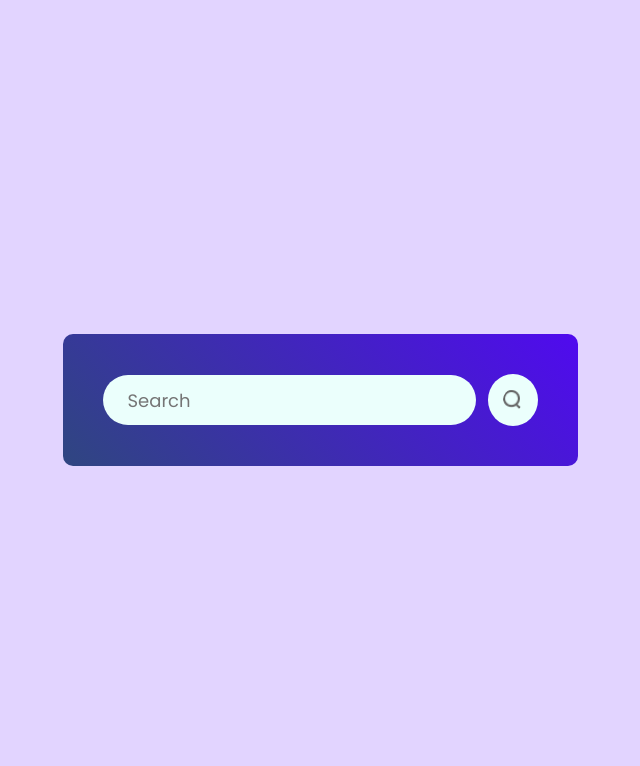
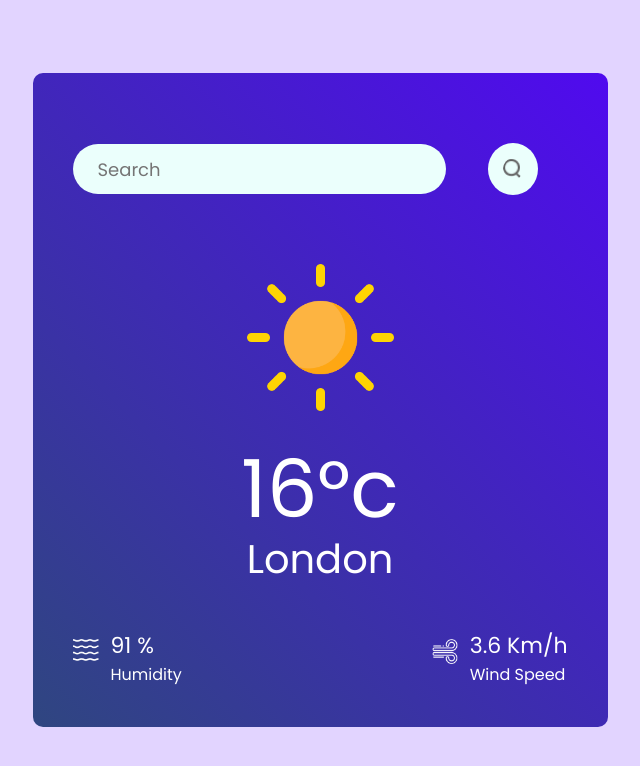
Before and after one commit to raidha12/weather-app, a React (Vite) app: page / in a window 1280 px wide. Shown: the top 766 px of the page, without its empty margins (320-960 px from the left). Built offline with nearby package versions, Linux system fonts and the light colour scheme.

Commit message:
Weather App UI

```diff
--- a/src/components/Weather.css
+++ b/src/components/Weather.css
@@ -1,4 +1,4 @@
-.weather{
+.weather {
     place-self: center;
     padding: 40px;
     border-radius: 10px;
@@ -7,12 +7,14 @@
     flex-direction: column;
     align-items: center;
 }
-.search-bar{
+
+.search-bar {
     display: flex;
     align-items: center;
     gap: 12px;
 }
-.search-bar input{
+
+.search-bar input {
     height: 50px;
     border: none;
     outline: none;
@@ -22,10 +24,52 @@
     background: #ebfffc;
     font-size: 18px;
 }
-.search-bar img{
+
+.search-bar img {
     width: 50px;
     padding: 15px;
     border-radius: 50%;
     background: #ebfffc;
     cursor: pointer;
 }
+
+.weather-icon {
+    width: 150px;
+    margin: 30px;
+}
+
+.temperature {
+    color: #fff;
+    font-size: 80px;
+    line-height: 1;
+}
+
+.location {
+    color: #fff;
+    font-size: 40px;
+}
+
+.weather-data {
+    width: 100%;
+    margin-top: 40px;
+    color: #fff;
+    display: flex;
+    justify-content: space-between;
+}
+
+.weather-data .col {
+    display: flex;
+    align-items: flex-start;
+    gap: 12px;
+    font-size: 22px;
+}
+
+.weather-data .col span {
+    display: block;
+    font-size: 16px;
+}
+
+.weather-data .col img {
+    width: 26px;
+    margin-top: 10px;
+}
--- a/src/components/Weather.jsx
+++ b/src/components/Weather.jsx
@@ -1,13 +1,39 @@
 import React from 'react'
 import './Weather.css'
 import search_icon from '../assets/search.png'
+import clear_icon from '../assets/clear.png'
+import cloud_icon from '../assets/cloud.png'
+import drizzle_icon from '../assets/drizzle.png'
+import rain_icon from '../assets/rain.png'
+import snow_icon from '../assets/snow.png'
+import wind_icon from '../assets/wind.png'
+import humidity_icon from '../assets/humidity.png'
 
 const Weather = () => {
     return (
         <div className='weather'>
             <div className='search-bar'>
                 <input type="text" placeholder='Search' />
-                <img src={search_icon} alt="" />
+                <img src={search_icon} alt="" className='weather-icon' />
+            </div>
+            <img src={clear_icon} alt="" />
+            <p className='temperature'>16°c</p>
+            <p className='location'>London</p>
+            <div className='weather-data'>
+                <div className='col'>
+                    <img src={humidity_icon} alt="" />
+                    <div>
+                        <p>91 %</p>
+                        <span>Humidity</span>
+                    </div>
+                </div>
+                <div className='col'>
+                    <img src={wind_icon} alt="" />
+                    <div>
+                        <p>3.6 Km/h</p>
+                        <span>Wind Speed</span>
+                    </div>
+                </div>
             </div>
         </div>
     )
```
